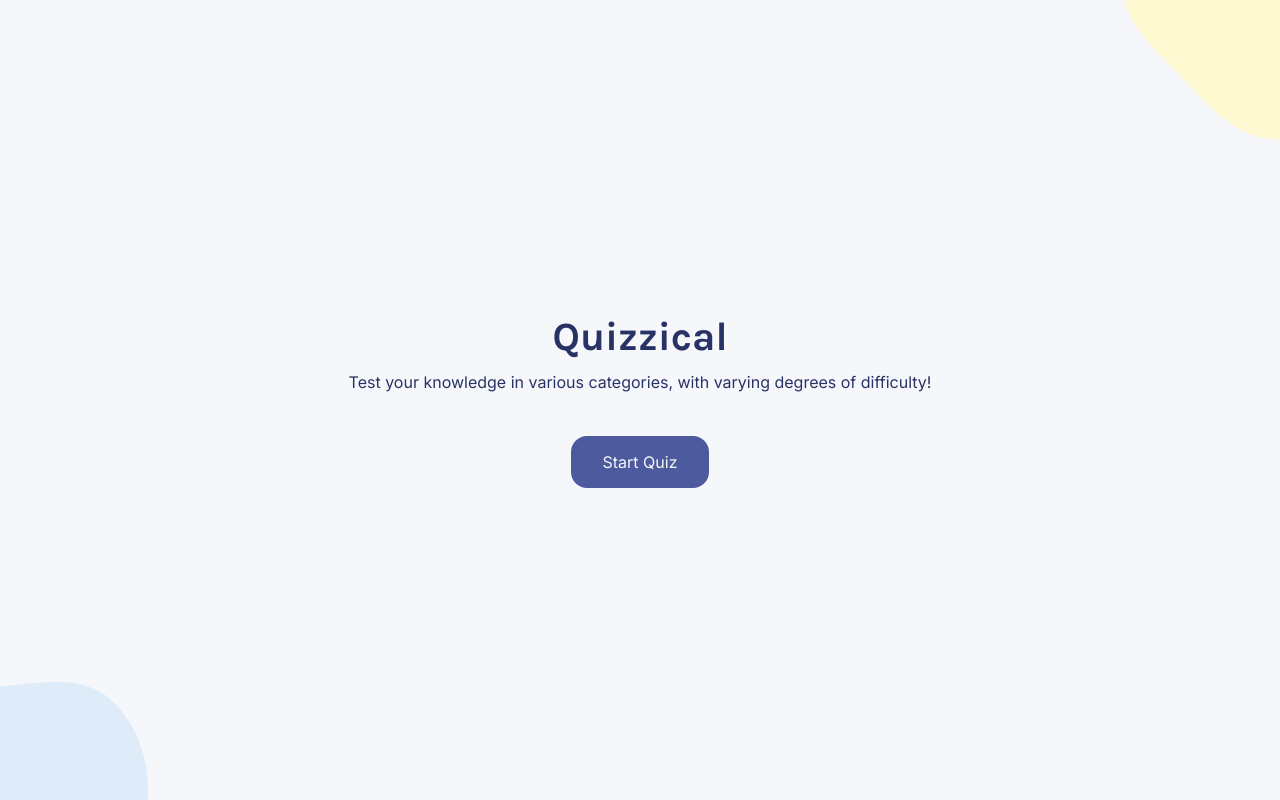
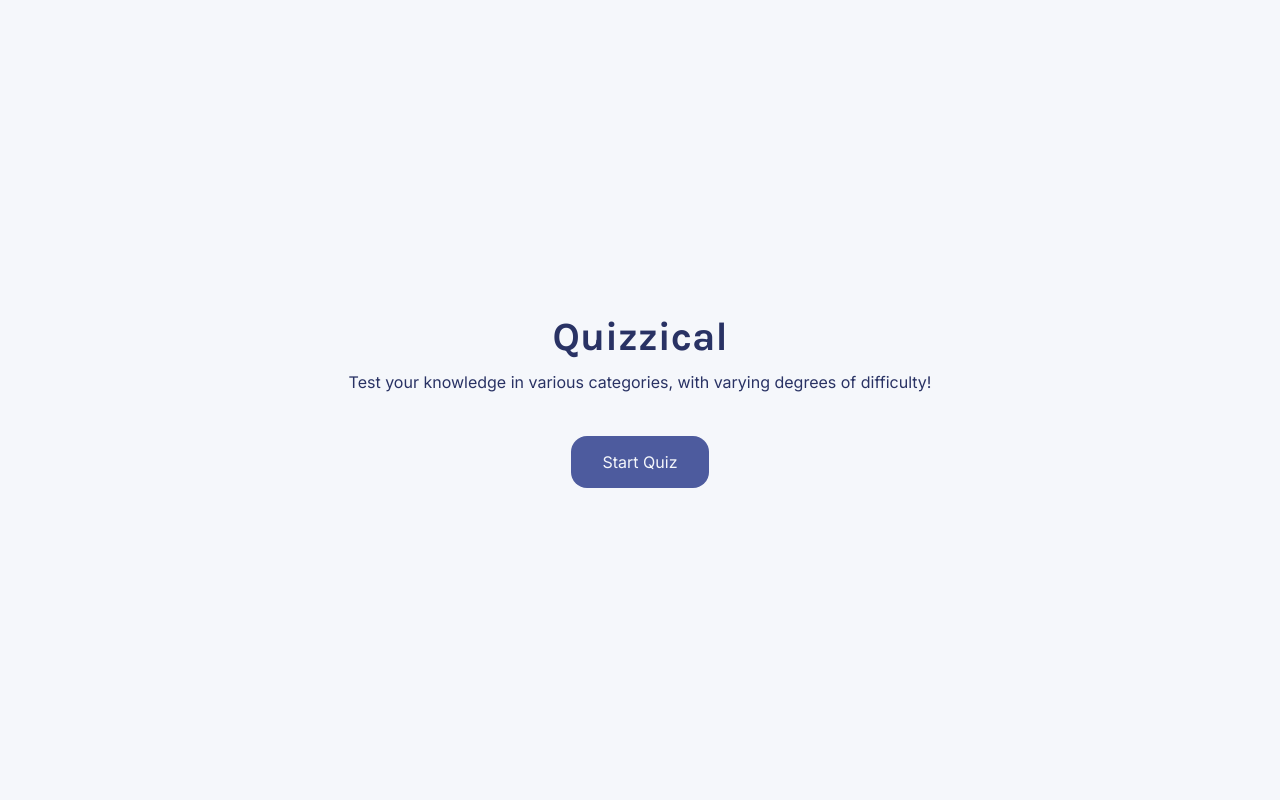
Before and after one commit to iamindika/quizzical, a React (Vite) app: page / in a window 1280 px wide. Built offline with nearby package versions, Linux system fonts and the light colour scheme.

Commit message:
define handle start and remove image assets

```diff
--- a/src/App.jsx
+++ b/src/App.jsx
@@ -1,31 +1,17 @@
 import { useState } from "react";
 import Intro from "./components/Intro";
 import Quiz from "./components/Quiz";
-import blueBlob from "./assets/blue-blob.png";
-import yellowBlob from "./assets/yellow-blob.png";
 
 function App() {
   const [ startQuiz, setStartQuiz ] = useState(false);
 
-  return (
-    <>
-      <img
-        className="blob--left"
-        src={blueBlob}
-        alt=""
-        />
-      <img
-        className="blob--right"
-        src={yellowBlob}
-        alt=""
-        />
-        { startQuiz
-          ? <Quiz />
-          : (<Intro
-              onStart={() => setStartQuiz(true)}
-            />)}
-    </>
-  )
+  const handleStart = () => setStartQuiz(true)
+
+  return startQuiz
+    ? <Quiz />
+    : <Intro
+        onStart={handleStart}
+      />
 }
 
 export default App
```
